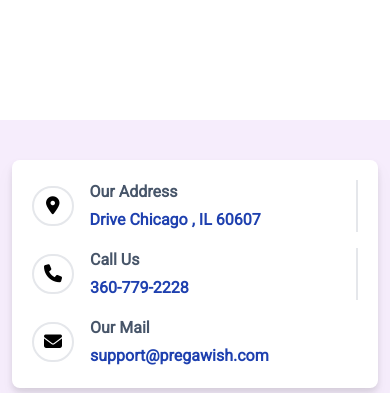
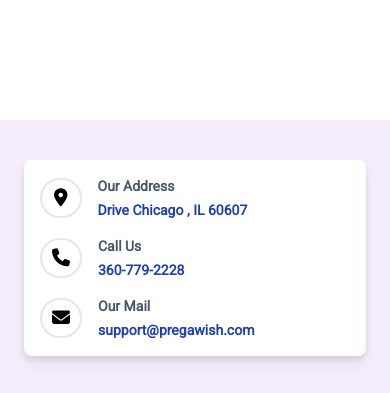
Before and after one commit to Pinak-Idea-Lab-Private-Limited/pw-footer, a plain HTML site: page index.html in a window 390 px wide. Shown: the part 380-773 px from the top of the page. Drawn offline with nearby package versions, Linux system fonts and the light colour scheme; grey boxes are pictures that could not be loaded.

Commit message:
footer -mobile -v

```diff
--- a/index.html
+++ b/index.html
@@ -27,10 +27,10 @@
   <div class="">
     <div style="height: 500px;">
     </div>
-    <div class="px-3 md:px-20 pt-10" style="background-color: #F6EDFC">
+    <div class="px-6 md:px-20 pt-10" style="background-color: #F6EDFC">
       <!-- ====== footer part 1 -->
-      <div class="w-full grid grid-cols-1 md:grid-cols-2 lg:grid-cols-3 bg-white drop-shadow-lg	p-5 rounded-lg text-base	">
-        <div class="md:ps-8 font-bold border-e-2 flex items-center">
+      <div class="w-full grid grid-cols-1 md:grid-cols-2 lg:grid-cols-3 bg-white drop-shadow-lg	p-4 md:p-5 rounded-lg text-sm md:text-base	">
+        <div class="md:ps-8 font-bold md:border-e-2 flex items-center">
           <div class="border-2 rounded-full px-3 py-1 me-4">
             <i class="fa-solid fa-location-dot text-lg"></i>
           </div>
@@ -44,7 +44,7 @@
             </div>
           </div>
         </div>
-        <div class="md:ps-8 font-bold  border-e-2 mt-4 md:mt-0 flex items-center">
+        <div class="md:ps-8 font-bold  lg:border-e-2 mt-4 md:mt-0 flex items-center">
           <div class="border-2 rounded-full px-2.5 py-1 me-4">
 
             <i class="fa-solid fa-phone text-lg"></i>
@@ -79,7 +79,7 @@
 
       <!-- ====== footer part 2 -->
       <div class="relative pt-10 lg:pt-[50px]">
-        <div class="container mx-auto">
+        <div class="container w-full">
           <div class="flex flex-wrap">
             <div class="w-full pe-4 sm:w-2/3 lg:w-3/12">
               <div class="mb-10 w-full">
@@ -159,7 +159,7 @@
               </div>
             </div>
 
-            <div class=" lg:px-4  w-1/2 lg:w-2/12">
+            <div class="lg:px-4  w-1/2 lg:w-2/12">
               <div class="mb-10 w-full">
                 <h4 class="text-dark mb-9 text-lg font-semibold">Quick Links</h4>
                 <ul>
@@ -191,7 +191,7 @@
               </div>
             </div>
 
-            <div class=" lg:px-4  w-1/2 lg:w-2/12">
+            <div class="lg:px-4  w-1/2 lg:w-2/12">
               <div class="mb-10 w-full">
                 <h4 class="text-dark mb-9 text-lg font-semibold">Quick Links</h4>
                 <ul>
```
